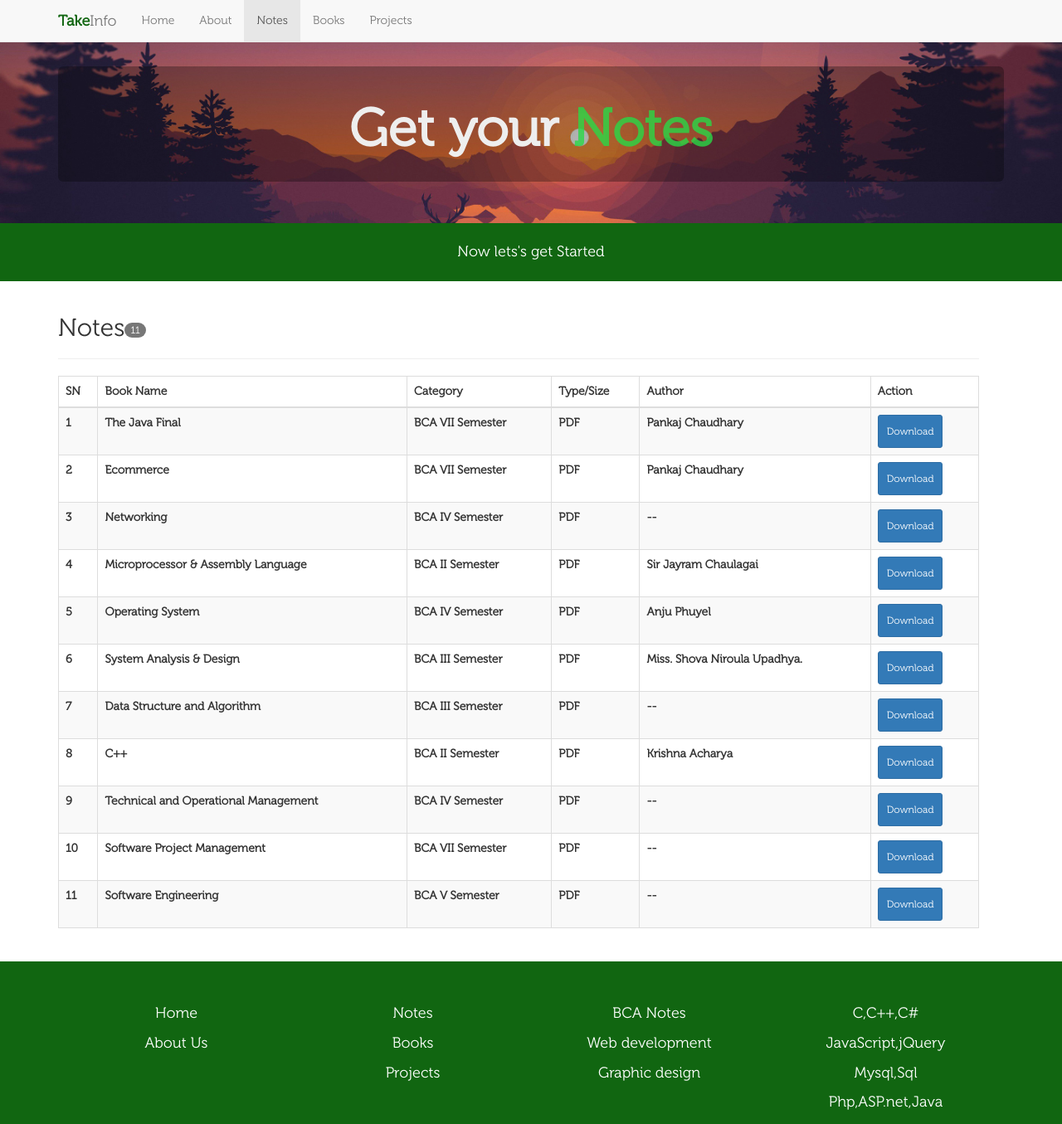
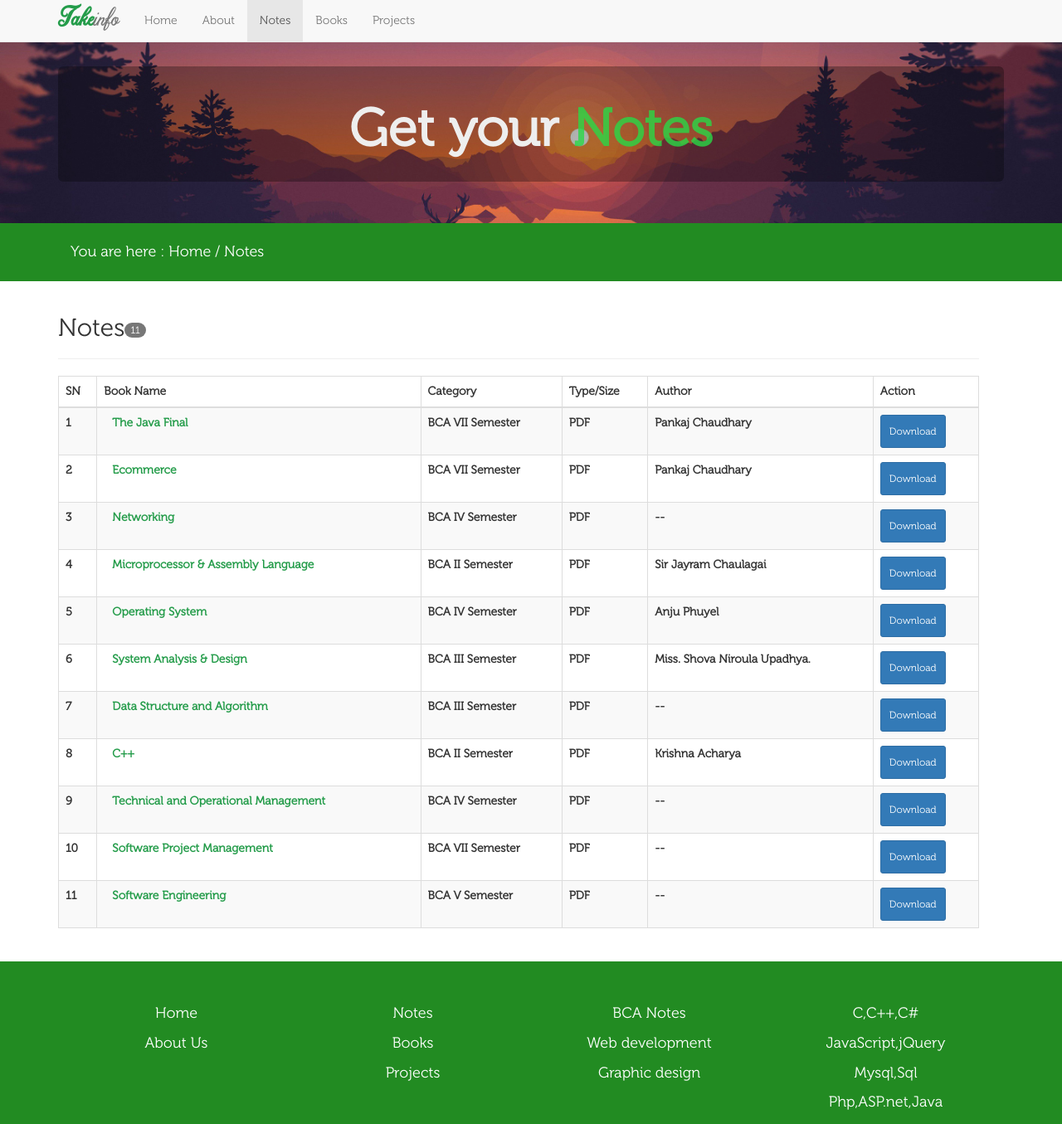
Before and after one commit to Sandip124/takeinfo, a plain HTML site: page notes.html in a window 1280 px wide. Shown: the top 1355 px of the page at 83% size. Drawn offline with nearby package versions, Linux system fonts and the light colour scheme.

Commit message:
Color theme changed and font added and navigation added to the site

```diff
--- a/css/style.css
+++ b/css/style.css
@@ -13,8 +13,9 @@
     src: url('museo.otf');
 }
 
-.row p a {
-    color: #fff;
+@font-face {
+    font-family: christmastime;
+    src: url('Christmas Time Personal Use.ttf');
 }
 
 body {
@@ -22,8 +23,11 @@ body {
     overflow-x: hidden;
 }
 
+.link, .brand-style {
+    color: #249C4A;
+}
+
 #section2 a {
-    color: #116611;
     padding: 10px;
 }
 
@@ -38,6 +42,11 @@ body {
     font-weight: normal !important;
 }
 
-.download{
-    color:#fff !important;
+.empty-project, .empty-books {
+    margin: 5px auto;
 }
+
+.navbar-brand {
+    font-family: christmastime;
+    font-size: 25px;
+}
--- a/notes.html
+++ b/notes.html
@@ -26,7 +26,7 @@
                     <span class="icon-bar"></span>
                 </button>
                 <a class="navbar-brand" href="index.html">
-                    <strong style="color:#116611">Take</strong>Info</a>
+                    <strong class="brand-style">Take</strong>info</a>
             </div>
             <div id="navbar" class="navbar-collapse collapse">
                 <ul class="nav navbar-nav">
@@ -63,9 +63,9 @@
 
     </div>
     <div id="section2">
-	<div class="row" style="background:#116611">
-		<div class="text-center">
-			<h4 style="color:#fff; padding:15px">Now lets's get Started </h4>
+	<div class="row" style="background:#228B22">
+		<div class="container">
+			<h4 style="color:#fff; padding:15px">You are here : <span>Home<span> / <span>Notes<span></h4>
 		</div>
 	</div>
         <div class="container">
@@ -88,7 +88,8 @@
                 <tbody>
                 <tr>
                     <th>1</th>
-                    <th>The Java Final</th>
+                    <th><a target="_blank" class="link" href="https://firebasestorage.googleapis.com/v0/b/takeinfo-a4a10.appspot.com/o/Java%20Final.pdf?alt=media&token=7b9039c1-ba3f-408e-b2d5-d70230b48d93"
+                            download>The Java Final <i class="fa fa-link"></i></a>
                     <th>BCA VII Semester</th>
                     <th>PDF</th>
                     <th>Pankaj Chaudhary</th>
@@ -98,7 +99,8 @@
                 </tr>
                 <tr>
                     <th>2</th>
-                    <th>Ecommerce</th>
+                    <th><a target="_blank" class="link" href="https://firebasestorage.googleapis.com/v0/b/takeinfo-a4a10.appspot.com/o/E-commerce.pdf?alt=media&token=e6ffb495-4060-4f2a-9102-d89192cf6a7a"
+                            download> Ecommerce <i class="fa fa-link"></i></a></th>
                     <th>BCA VII Semester</th>
                     <th>PDF</th>
                     <th>Pankaj Chaudhary</th>
@@ -107,7 +109,8 @@
                 </tr>
                 <tr>
                     <th>3</th>
-                    <th>Networking</th>
+                    <th><a target="_blank" class="link" href="https://firebasestorage.googleapis.com/v0/b/takeinfo-a4a10.appspot.com/o/Networking%20BCA%204th.pdf?alt=media&token=86176c6f-41dc-4554-b394-47cbba95b171"
+                            download>Networking</a></th>
                     <th>BCA IV Semester</th>
                     <th>PDF</th>
                     <th>--</th>
@@ -116,7 +119,8 @@
                 </tr>
                 <tr>
                     <th>4</th>
-                    <th>Microprocessor &amp; Assembly Language</th>
+                    <th><a target="_blank" class="link" href="https://firebasestorage.googleapis.com/v0/b/takeinfo-a4a10.appspot.com/o/Final_Copy_Microprocessor_%26_Assembly_Language.pdf?alt=media&token=43bdca1b-975a-446d-b3c8-579e1d47580c"
+                            download>Microprocessor &amp; Assembly Language</a></th>
                     <th>BCA II Semester</th>
                     <th>PDF</th>
                     <th>Sir Jayram Chaulagai</th>
@@ -125,7 +129,8 @@
                 </tr>
                 <tr>
                     <th>5</th>
-                    <th>Operating System</th>
+                    <th> <a target="_blank" class="link" href="https://firebasestorage.googleapis.com/v0/b/takeinfo-a4a10.appspot.com/o/OS_Complete_Notes.pdf?alt=media&token=e6f15736-8aa5-4208-ba08-081d437adc96"
+                            download>Operating System</a></th>
                     <th>BCA IV Semester</th>
                     <th>PDF</th>
                     <th>Anju Phuyel</th>
@@ -134,7 +139,8 @@
                 </tr>
                 <tr>
                     <th>6</th>
-                    <th>System Analysis &amp; Design</th>
+                    <th><a target="_blank" class="link" href="https://firebasestorage.googleapis.com/v0/b/takeinfo-a4a10.appspot.com/o/System%20Analysis%20and%20Design%20(SAD).pdf?alt=media&token=3289da64-e0c8-44a5-a5b3-37bc520b1241"
+                            download>System Analysis &amp; Design</a></th>
                     <th>BCA III Semester</th>
                     <th>PDF</th>
                     <th>Miss. Shova Niroula Upadhya.</th>
@@ -143,7 +149,8 @@
                 </tr>
                 <tr>
                     <th>7</th>
-                    <th>Data Structure and Algorithm</th>
+                    <th><a target="_blank" class="link" href="https://firebasestorage.googleapis.com/v0/b/takeinfo-a4a10.appspot.com/o/DataStructure.pdf?alt=media&token=7674e6f2-2dfc-4315-8cf6-d71ef6fadc64"
+                            download>Data Structure and Algorithm</a></th>
                     <th>BCA III Semester</th>
                     <th>PDF</th>
                     <th>--</th>
@@ -152,7 +159,8 @@
                 </tr>
                 <tr>
                     <th>8</th>
-                    <th>C++</th>
+                    <th> <a target="_blank" class="link" href="https://firebasestorage.googleapis.com/v0/b/takeinfo-a4a10.appspot.com/o/NoteC%2B%2BNew.pdf?alt=media&token=14a823ac-9d68-43d8-b81f-304c31a43ef9"
+                            download>C++</a></th>
                     <th>BCA II Semester</th>
                     <th>PDF</th>
                     <th>Krishna Acharya</th>
@@ -161,7 +169,8 @@
                 </tr>
                 <tr>
                     <th>9</th>
-                    <th>Technical and Operational Management</th>
+                    <th><a target="_blank" class="link" href="https://firebasestorage.googleapis.com/v0/b/takeinfo-a4a10.appspot.com/o/TOM.pdf?alt=media&token=103e21d7-1f76-4752-b168-962c8ef33487"
+                            download>Technical and Operational Management</a></th>
                     <th>BCA IV Semester</th>
                     <th>PDF</th>
                     <th>--</th>
@@ -170,7 +179,8 @@
                 </tr>
                 <tr>
                     <th>10</th>
-                    <th>Software Project Management</th>
+                    <th><a target="_blank" class="link" href="https://firebasestorage.googleapis.com/v0/b/takeinfo-a4a10.appspot.com/o/Software%20Project%20Management.pdf?alt=media&token=8cb23853-d59e-4d65-8ff8-2a817dbd9fd6"
+                            download>Software Project Management</a></th>
                     <th>BCA VII Semester</th>
                     <th>PDF</th>
                     <th>--</th>
@@ -179,7 +189,8 @@
                 </tr>
                 <tr>
                     <th>11</th>
-                    <th>Software Engineering</th>
+                    <th><a target="_blank" class="link" href="https://firebasestorage.googleapis.com/v0/b/takeinfo-a4a10.appspot.com/o/Software-Engineering.pdf?alt=media&token=4b2c8860-eeef-47b0-a27f-c111ecb7ec75"
+                            download>Software Engineering</a></th>
                     <th>BCA V Semester</th>
                     <th>PDF</th>
                     <th>--</th>
@@ -193,7 +204,7 @@
 
         </div>
         <br>
-        <div class="row" style="background:#116611">
+        <div class="row" style="background:#228B22">
             <div class="container" style="margin-top:50px; font-size:18px;">
                 <div class="col-md-3">
                     <p class="text-center">
```
Also changed, not shown: about.html (+6 -6 lines), books.html (+14 -9 lines), index.html (+12 -11 lines), package.json (deleted, +0 -22 lines), projects.html (+20 -13 lines), Readme.md (deleted), css/Christmas Time Personal Use.ttf (added), css/geo.ttf (deleted), img/empty_books_state.jpg (added), img/empty_projects_state.jpg (added), 2 other files.
